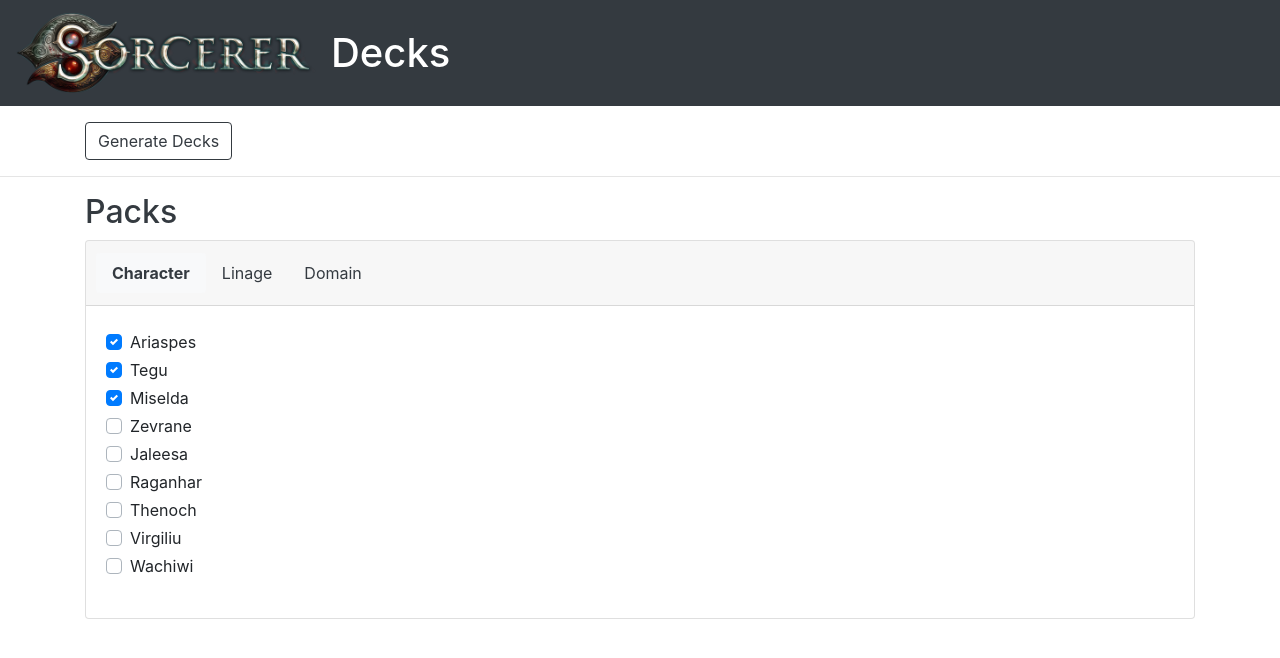
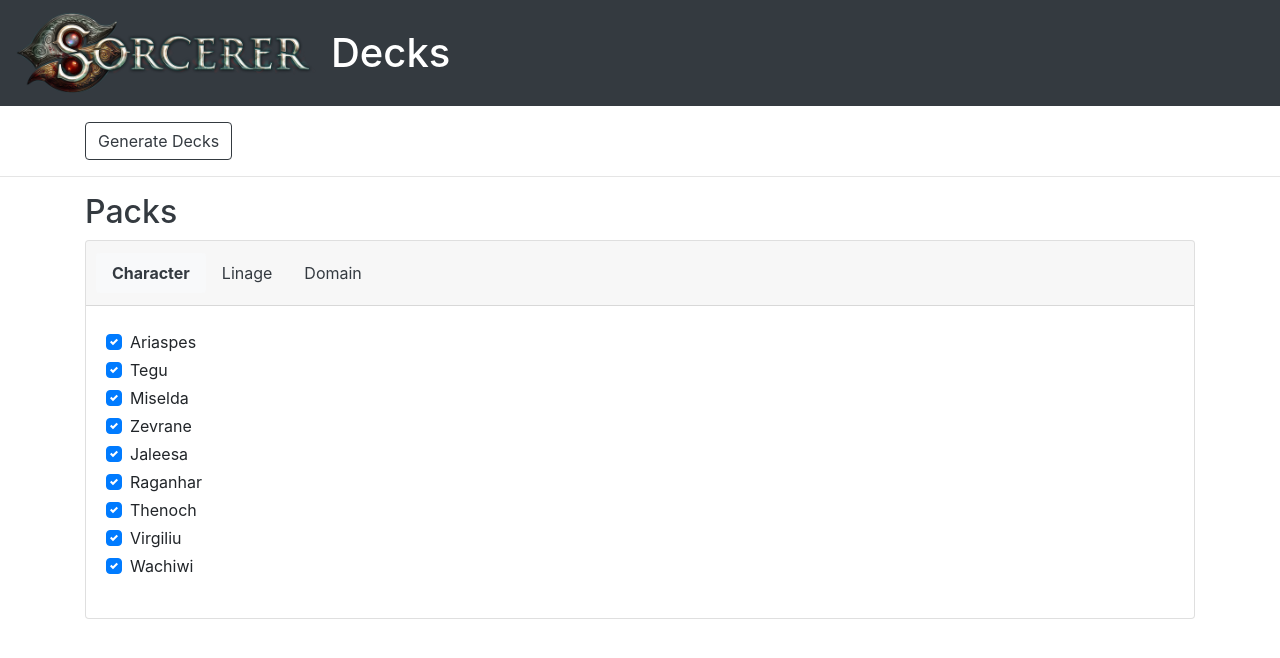
Before and after one commit to skinnybeans/sorcerer-decks, a Vue app: page / in a window 1280 px wide. Shown: the top 658 px of the page. Built offline with nearby package versions, Linux system fonts and the light colour scheme.

Commit message:
moved the pack lists into a separate component

```diff
--- a/src/components/packs/PackList.vue
+++ b/src/components/packs/PackList.vue
@@ -1,11 +1,43 @@
 <template>
   <div>
-    List of packs...
+    <b-form-group>
+      <b-form-checkbox
+        v-for="pack in packs"
+        :key="pack"
+        :id="pack"
+        :value="pack"
+        :name="`${type}_box`"
+        class="my-1 dark"
+        v-model="selectedPacks">
+        {{ pack }}
+      </b-form-checkbox>
+    </b-form-group>
   </div>
 </template>
 
 <script>
 export default {
-
+  props: ['type'],
+  computed: {
+    selectedPacks: {
+      get() {
+        const selected = this.$store.getters['packs/selectedPacksByType'](this.type);
+        return selected;
+      },
+      set(value) {
+        // Every checkbox in the group sets a value even when only one was changed.
+        // This was causing Vuex to be spammed with data updates and causing infinite loops to occur.
+        // This prevents the value in the store from being updated if the value isn't different and cuts down the update spam.
+        const selected = this.$store.getters['packs/selectedPacksByType'](this.type);
+        if (JSON.stringify(selected) !== JSON.stringify(value)) {
+          const data = { type: this.type, packs: value };
+          this.$store.dispatch('packs/setSelectedByType', data);
+        }
+      },
+    },
+    packs() {
+      return this.$store.getters['packs/packsByType'](this.type);
+    },
+  },
 };
 </script>
--- a/src/components/packs/PackSelection.vue
+++ b/src/components/packs/PackSelection.vue
@@ -8,46 +8,13 @@
       active-tab-class=""
       class="dark">
       <b-tab title="Character" active title-link-class="text-dark">
-        <b-form-group>
-          <b-form-checkbox
-            v-for="character in characters"
-            :key="character"
-            :id="character"
-            :value="character"
-            name="character_box"
-            class="my-1 dark"
-            v-model="selectedCharacters">
-            {{ character }}
-          </b-form-checkbox>
-        </b-form-group>
+        <app-pack-list :type="'character'"></app-pack-list>
       </b-tab>
       <b-tab title="Linage" title-link-class="text-dark">
-        <b-form-group>
-          <b-form-checkbox
-            v-for="linage in linages"
-            :key="linage"
-            :id="linage"
-            :value="linage"
-            name="linage_box"
-            class="my-1"
-            v-model="selectedLinages">
-            {{ linage }}
-          </b-form-checkbox>
-        </b-form-group>
+        <app-pack-list :type="'linage'"></app-pack-list>
       </b-tab>
       <b-tab title="Domain" title-link-class="text-dark">
-        <b-form-group>
-          <b-form-checkbox
-            v-for="domain in domains"
-            :key="domain"
-            :id="domain"
-            :value="domain"
-            name="domain_box"
-            class="my-1"
-            v-model="selectedDomains">
-            {{ domain }}
-          </b-form-checkbox>
-        </b-form-group>
+        <app-pack-list :type="'domain'"></app-pack-list>
       </b-tab>
     </b-tabs>
   </b-card>
@@ -55,24 +22,31 @@
 
 <script>
 
-// import appPackList from './PackList.vue';
+import appPackList from './PackList.vue';
 
 export default {
   computed: {
-    selectedCharacters: {
+    // selectedCharacters: {
+    //   get() {
+    //     return this.$store.state.packs.selectedCharacters;
+    //   },
+    //   set(value) {
+    //     this.$store.commit('packs/setSelectedCharacters', value);
+    //   },
+    // },
+    selectedLinages: {
       get() {
-        return this.$store.state.packs.selectedCharacters;
+        const selected = this.$store.getters['packs/selectedPacksByType']('linage');
+        return selected;
+        // return this.$store.state.packs.selectedLinages;
       },
       set(value) {
-        this.$store.commit('packs/setSelectedCharacters', value);
-      },
-    },
-    selectedLinages: {
-      get() {
-        return this.$store.state.packs.selectedLinages;
-      },
-      set(value) {
-        this.$store.commit('packs/setSelectedLinages', value);
+        // this.$store.commit('packs/setSelectedLinages', value);
+        const selected = this.$store.getters['packs/selectedPacksByType']('linage');
+        if (JSON.stringify(selected) !== JSON.stringify(value)) {
+          const data = { type: 'linage', packs: value };
+          this.$store.dispatch('packs/setSelectedByType', data);
+        }
       },
     },
     selectedDomains: {
@@ -91,6 +65,7 @@ export default {
     return {};
   },
   components: {
+    appPackList,
   },
 };
 </script>
--- a/src/store/modules/packs.js
+++ b/src/store/modules/packs.js
@@ -6,22 +6,38 @@ const packs = {
     characters: deckData.characterList,
     linages: deckData.linageList,
     domains: deckData.domainList,
-    selectedCharacters: ['Ariaspes', 'Tegu', 'Miselda'],
-    selectedLinages: ['The Animist', 'The Demonologist', 'The Bloodlord'],
-    selectedDomains: ['Of the Forgotten Temple', 'Of the Outcast Sanctuary'],
+    selectedCharacters: deckData.characterList,
+    selectedLinages: deckData.linageList,
+    selectedDomains: deckData.domainList,
   },
   mutations: {
     setSelectedCharacters(state, data) {
-      state.selectedCharacters = data;
+      state.selectedCharacters = data.slice();
     },
     setSelectedLinages(state, data) {
-      state.selectedLinages = data;
+      state.selectedLinages = data.slice();
     },
     setSelectedDomains(state, data) {
-      state.selectedDomains = data;
+      state.selectedDomains = data.slice();
     },
   },
-  actions: { },
+  actions: {
+    setSelectedByType({ commit }, data) {
+      console.log(data);
+      switch (data.type) {
+        case 'character':
+          commit('setSelectedCharacters', (data.packs));
+          break;
+        case 'linage':
+          commit('setSelectedLinages', (data.packs));
+          break;
+        case 'domain':
+          commit('setSelectedDomains', (data.packs));
+          break;
+        default:
+      }
+    },
+  },
   getters: {
     selectedPacks: (state) => {
       const selectedPacks = {
@@ -31,6 +47,40 @@ const packs = {
       };
       return selectedPacks;
     },
+    packsByType: state => (type) => {
+      let data = [];
+      switch (type) {
+        case 'character':
+          data = state.characters;
+          break;
+        case 'linage':
+          data = state.linages;
+          break;
+        case 'domain':
+          data = state.domains;
+          break;
+        default:
+          data = [];
+      }
+      return data.slice();
+    },
+    selectedPacksByType: state => (type) => {
+      let data = [];
+      switch (type) {
+        case 'character':
+          data = state.selectedCharacters;
+          break;
+        case 'linage':
+          data = state.selectedLinages;
+          break;
+        case 'domain':
+          data = state.selectedDomains;
+          break;
+        default:
+          data = [];
+      }
+      return data.slice();
+    },
   },
 };
 
```
